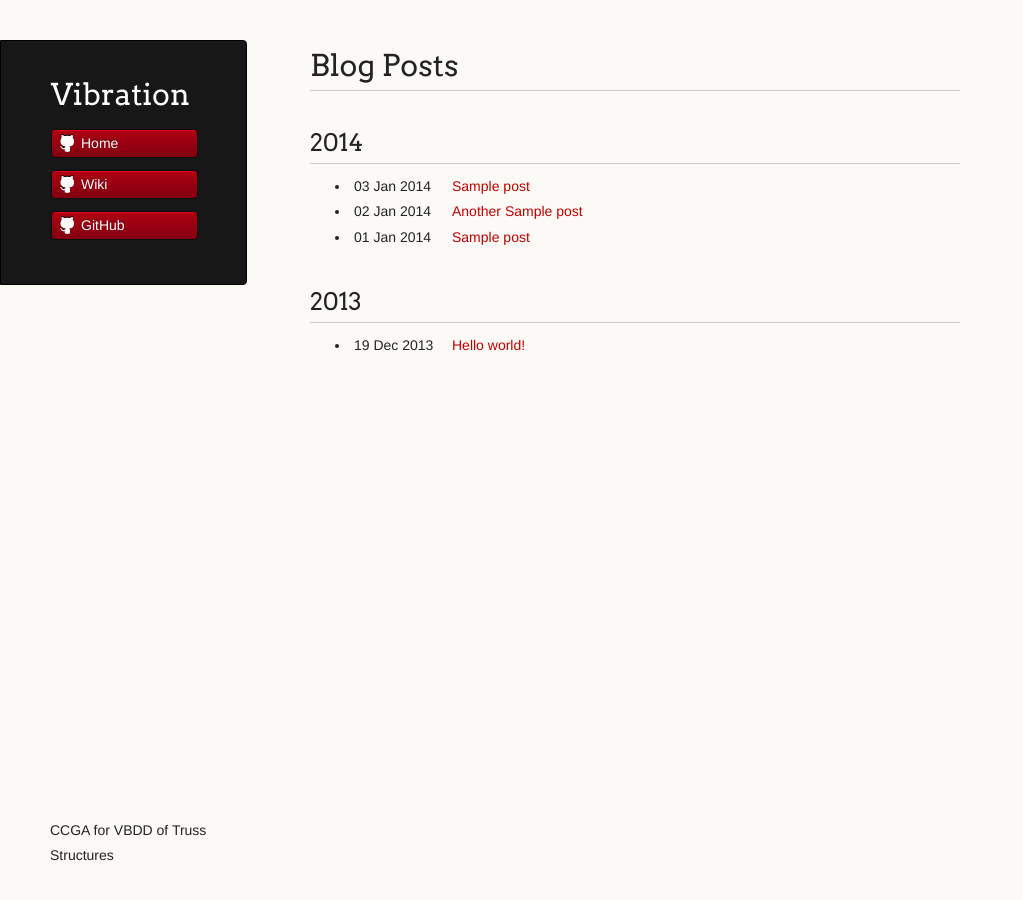
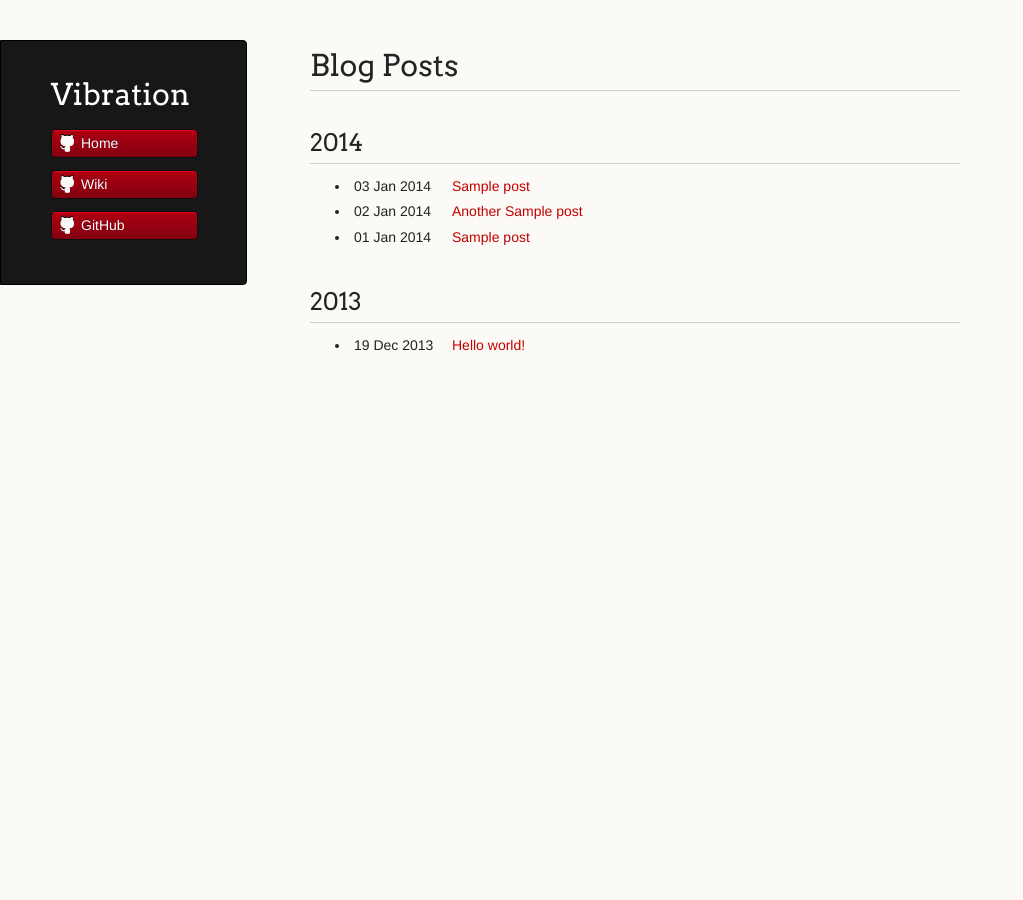
Before and after one commit to vireax/vibration, a Jekyll site: the page built from index.html, in a window 1280 px wide. Shown: the whole page, without its empty margins (0-1023 px from the left). Built offline with Jekyll 4.4.1, drawn with Linux system fonts in a browser that asks for light colours; Markdown is read by kramdown in place of the engine named in the settings.

Commit message:
Update default.html

```diff
--- a/_layouts/default.html
+++ b/_layouts/default.html
@@ -37,7 +37,6 @@
 
       <footer>
         <!--p><small>Hosted on <a href="http://pages.github.com">GitHub Pages</a> using the Dinky theme</small></p-->
-        <p>CCGA for VBDD of Truss Structures</p>
       </footer>
     </div>
     <!--[if !IE]><script>fixScale(document);</script><![endif]-->
```
